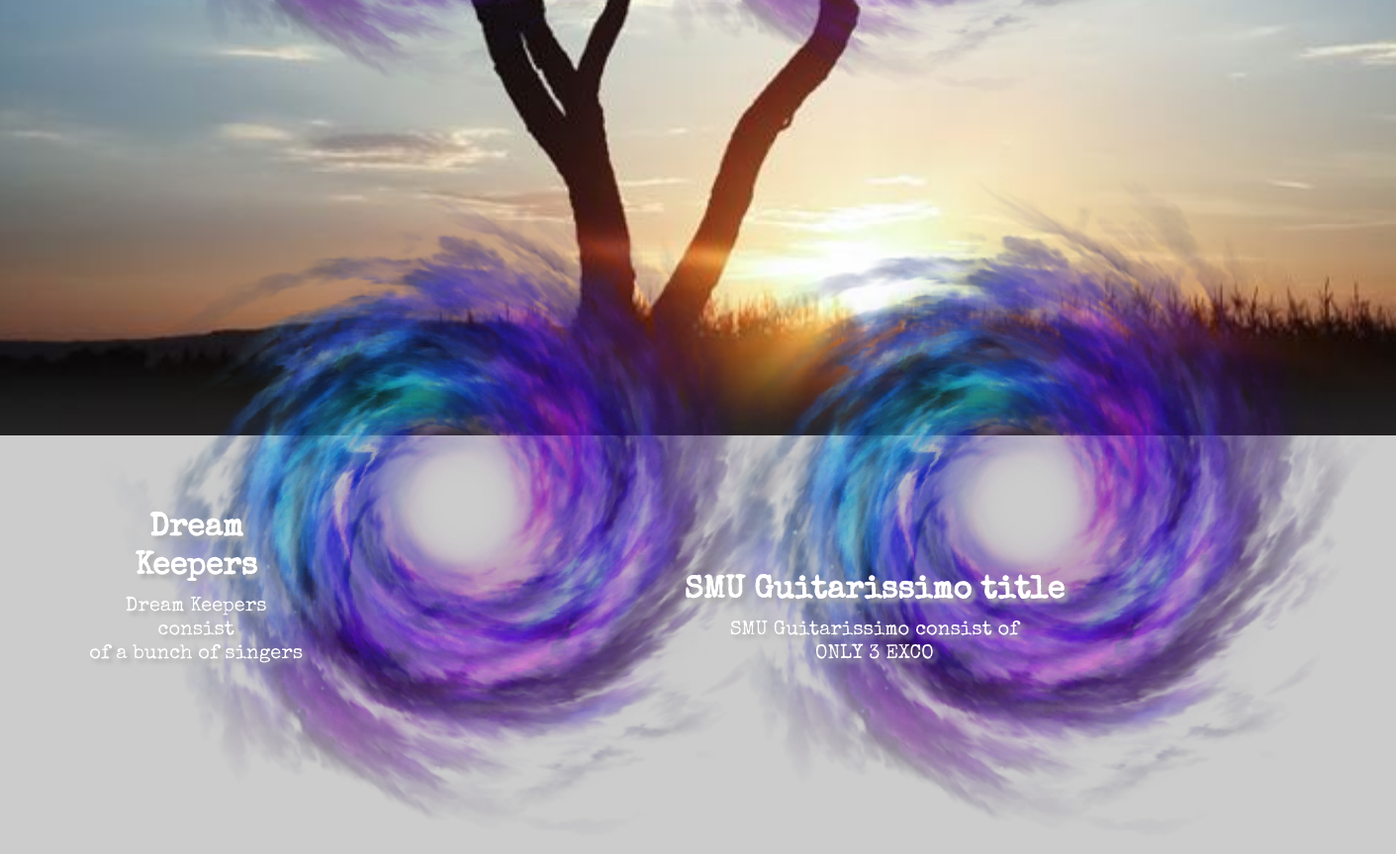
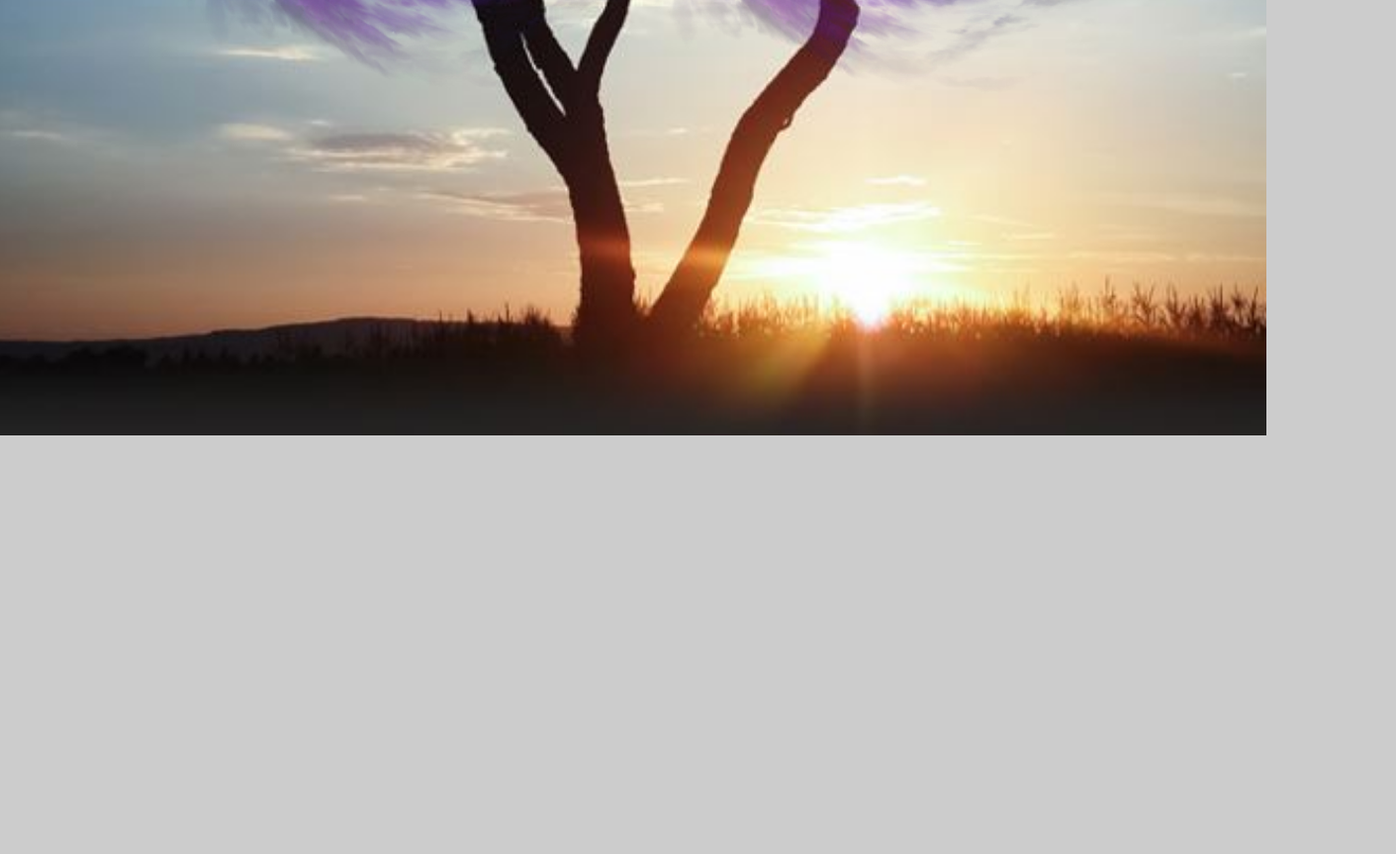
Before and after one commit to ohichimaru/Guitarissimo, a plain HTML site: page index.html in a window 1280 px wide. Shown: the part 1720-2583 px from the top of the page at 99% size, 1411 px wide, since content can reach past the window. After the commit the page ends 2160 px from the top, so only its background shows below. Drawn offline with nearby package versions, Linux system fonts and the light colour scheme.

Commit message:
Update index.html

```diff
--- a/index.html
+++ b/index.html
@@ -44,22 +44,6 @@
 			</tr>
 		</table>
 	</div>
-    <div class="row">
-        <div class="col-6">
-			<img src="/Guitarissimo/Images/portal.png"  width="140%" height="auto">
-			<div class="caption1">
-				<h2><b> Dream Keepers </b></h2>
-				<h3 style="font-size:20px"> Dream Keepers consist <br> of a bunch of singers </h3>
-			</div>
-        </div>
-        <div class="col-6">
-			<img src="/Guitarissimo/Images/portal.png" width="140%" height="auto">
-			<div class="caption2">
-				<h2><b> SMU Guitarissimo title </b></h2>
-				<h3 style="font-size:20px"> SMU Guitarissimo consist of <br> ONLY 3 EXCO </h3>
-			</div>
-        </div>
-    </div>
   <!--<div class="portal">
 		<table class="row">
       <div class="col">
```
